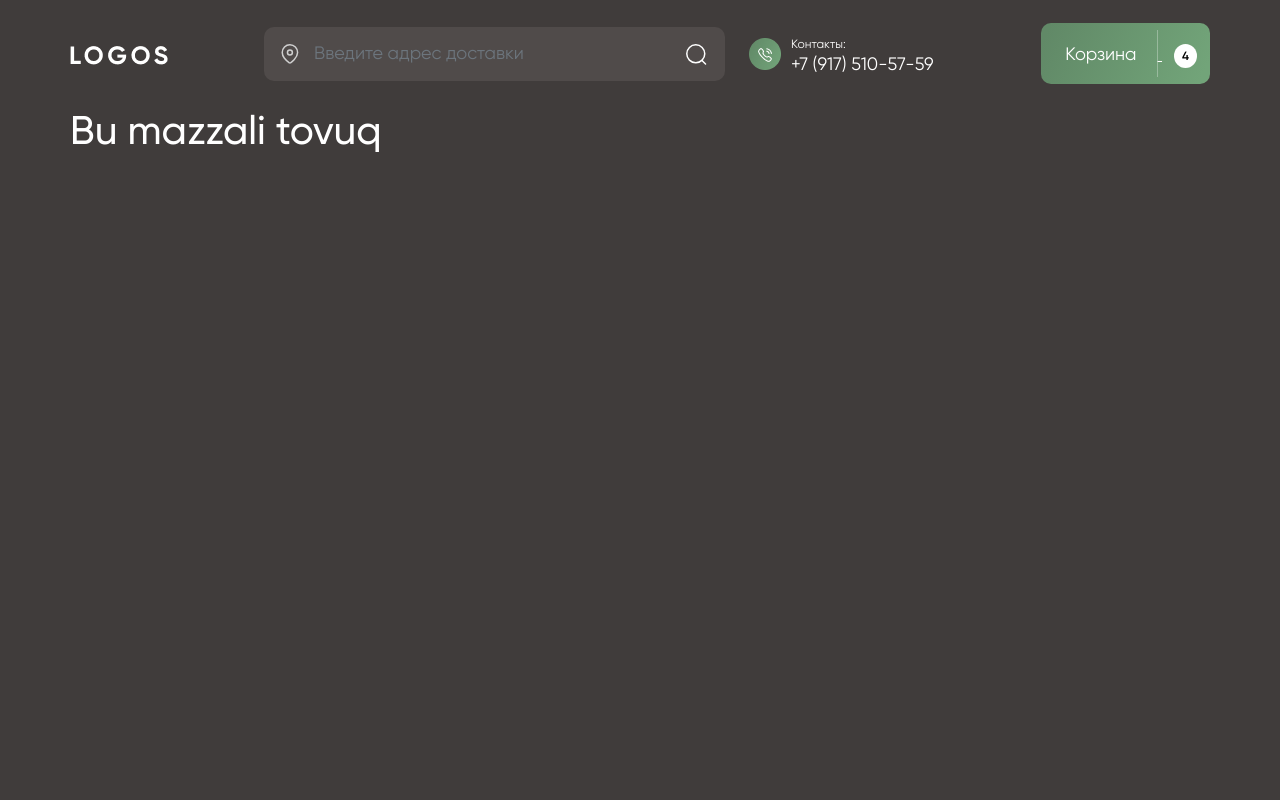
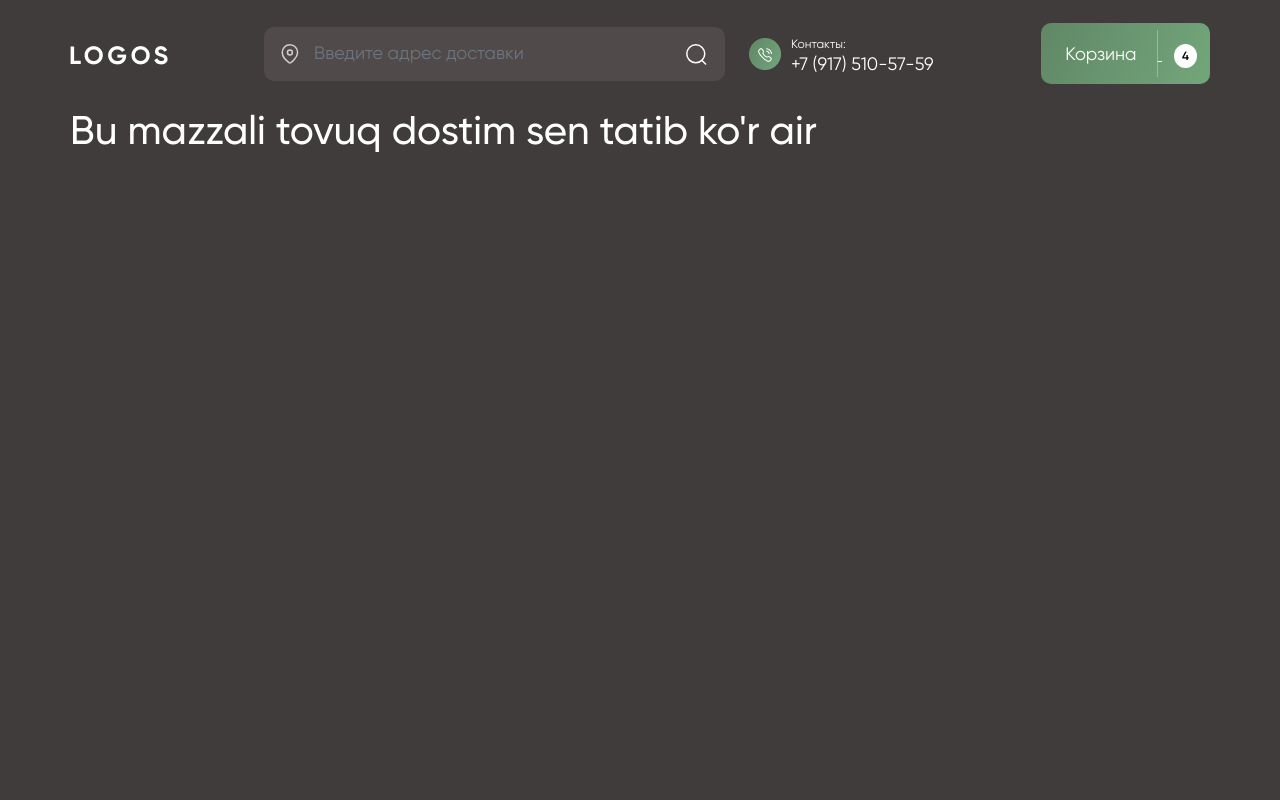
Before and after one commit to BotirWeb/Logos, a plain HTML site: page index.html in a window 1280 px wide. Shown: the top 800 px of the page. Drawn offline with nearby package versions, Linux system fonts and the light colour scheme; a web font is replaced by a local one.

Commit message:
yana bitta

```diff
--- a/index.html
+++ b/index.html
@@ -55,7 +55,7 @@
     <!-- hero -->
     <section class="hero">
       <div class="container">
-        <h1>Bu mazzali tovuq </h1>
+        <h1>Bu mazzali tovuq dostim sen tatib ko'r air </h1>
       </div>
     </section>
 
```
